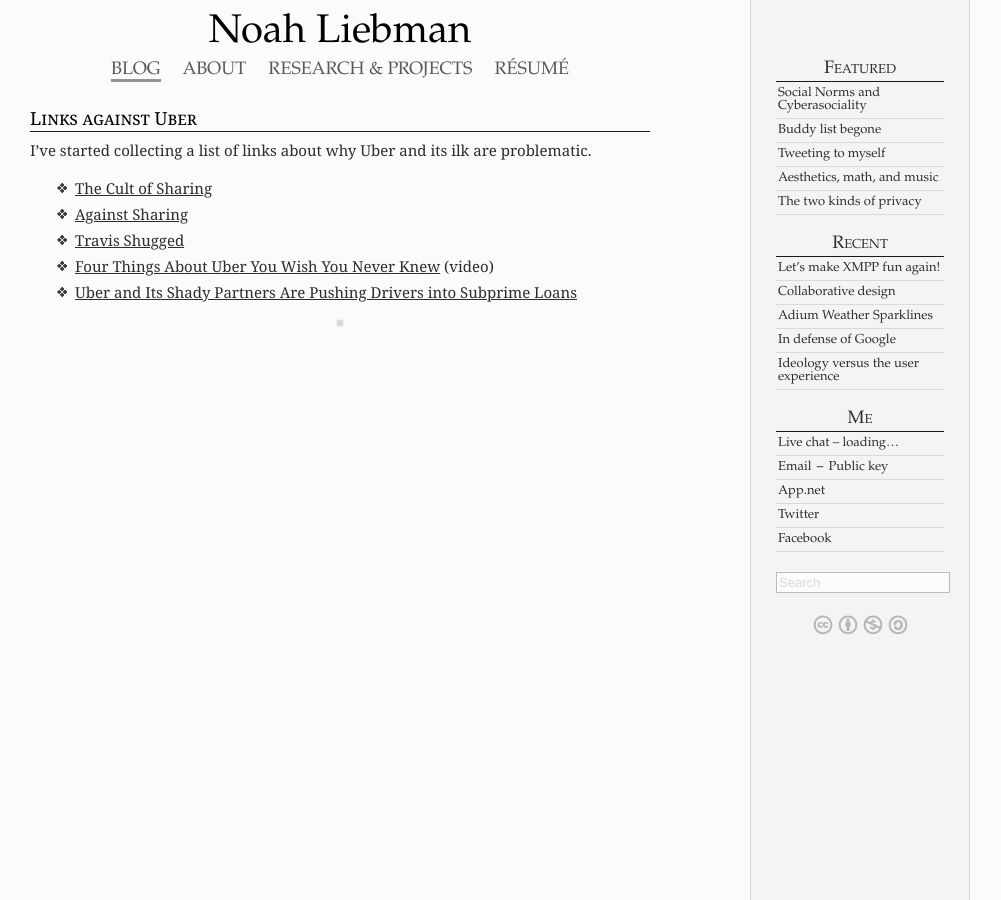
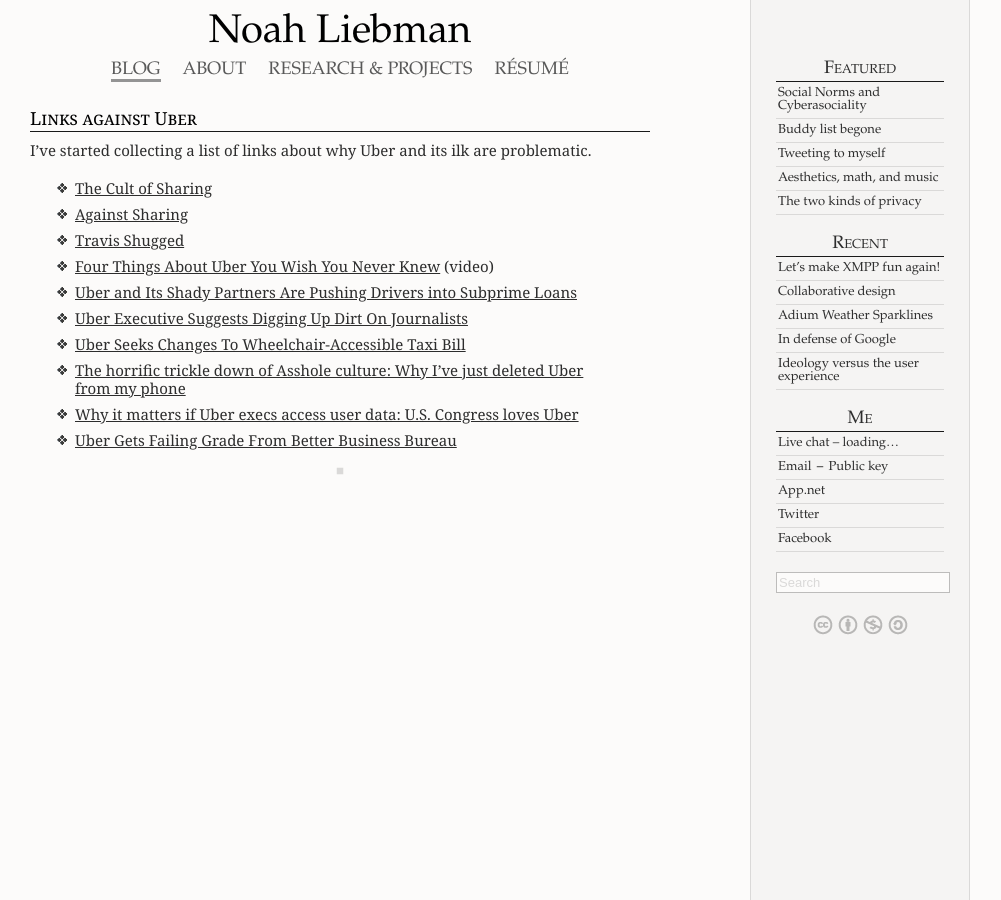
Before and after one commit to Noleli/homepage, a Jekyll site: the page built from pages/linksagainstuber.md, in a window 1280 px wide. Shown: the whole page, without its empty margins (140-1141 px from the left). Built offline with Jekyll 4.4.1, drawn with Linux system fonts in a browser that asks for light colours; nearby versions of some CDN libraries; comment, search, counter and statistics services are not loaded.

Commit message:
more uber links

```diff
--- a/pages/linksagainstuber.md
+++ b/pages/linksagainstuber.md
@@ -9,3 +9,8 @@
 - [Travis Shugged](http://pando.com/2012/10/24/travis-shrugged/)
 - [Four Things About Uber You Wish You Never Knew](https://www.youtube.com/watch?v=XT8Kv7Et0OI) (video)
 - [Uber and Its Shady Partners Are Pushing Drivers into Subprime Loans](http://valleywag.gawker.com/uber-and-its-shady-partners-are-pushing-drivers-into-su-1649936785)
+- [Uber Executive Suggests Digging Up Dirt On Journalists](http://www.buzzfeed.com/bensmith/uber-executive-suggests-digging-up-dirt-on-journalists)
+- [Uber Seeks Changes To Wheelchair-Accessible Taxi Bill](http://wamu.org/news/14/11/18/uber_seeks_changes_to_wheelchair_accessible_taxi_bill)
+- [The horrific trickle down of Asshole culture: Why I’ve just deleted Uber from my phone](http://pando.com/2014/10/22/the-horrific-trickle-down-of-asshole-culture-at-a-company-like-uber/)
+- [Why it matters if Uber execs access user data: U.S. Congress loves Uber](http://digiphile.wordpress.com/2014/11/18/why-it-matters-if-uber-execs-access-user-data-u-s-congress-loves-uber/)
+- [Uber Gets Failing Grade From Better Business Bureau](http://www.huffingtonpost.com/2014/10/11/uber-better-business-bureau-f-rating_n_5969894.html)
```
